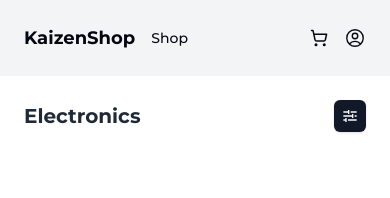
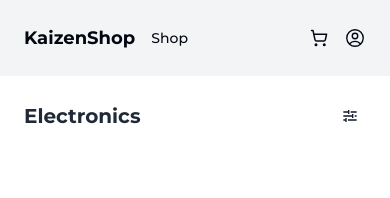
Before and after one commit to sezaru-dev/kaizenshop, a Next.js app: page /shop/electronics in a window 390 px wide. Shown: the top 198 px of the page. Built offline with nearby package versions, Linux system fonts and the light colour scheme; no server answers.

Commit message:
fix button styles

```diff
--- a/src/app/shop/[category]/ProductsByCategory.tsx
+++ b/src/app/shop/[category]/ProductsByCategory.tsx
@@ -87,7 +87,7 @@ const Shop: React.FC<Props> = ({ params }) => {
               <div className="flex justify-between items-center py-6 md:py-0">
                 <h3 className="text-gray-800 text-xl lg:text-3xl font-bold capitalize">{decodeURIComponent(category)}</h3>
                 <SortDropdown className="hidden md:flex" />
-                <Button className="text-lg hover:bg-gray-100 h-8 w-8 rounded-md flex md:hidden items-center justify-center flex-none" onClick={handleOpenModal}><BiSlider /></Button>
+                <Button className="text-lg bg-transparent hover:bg-gray-100 text-gray-900 h-8 w-8 rounded-md flex md:hidden items-center justify-center flex-none shadow-none" onClick={handleOpenModal}><BiSlider /></Button>
               </div>
               <div className="grid grid-cols-1 lg:grid-cols-3 gap-6 mt-20">
                 {sortedProducts ? sortedProducts.map((product) => (
--- a/src/components/LoginModal.tsx
+++ b/src/components/LoginModal.tsx
@@ -27,7 +27,7 @@ const LoginModal = () => {
             <LoginForm/>
 
             <p className="text-sm font-light text-gray-500 mt-6">
-              Don’t have an account yet? <Button type='button'variant='link'  onClick={openSignupModal} className="font-medium text-purple-600 hover:underline">Sign up</Button>
+              Don’t have an account yet? <Button type='button'variant='link'  onClick={openSignupModal} className="font-medium text-purple-600 underline px-0 ml-1">Sign up</Button>
             </p>
           </div>
         </div>
--- a/src/components/SignUpModal.tsx
+++ b/src/components/SignUpModal.tsx
@@ -27,7 +27,7 @@ const SignUpModal = () => {
             </h1>
             <SignupForm/>
             <p className="text-sm font-light text-gray-500 mt-6">
-                Don’t have an account yet? <Button type='button' variant='link' onClick={openLoginModal} className="font-medium text-purple-600 hover:underline">Sign in</Button>
+                Don’t have an account yet? <Button type='button' variant='link' onClick={openLoginModal} className="font-medium text-purple-600 hover:underline px-0 ml-1">Sign in</Button>
             </p>
 
           </div>
```
